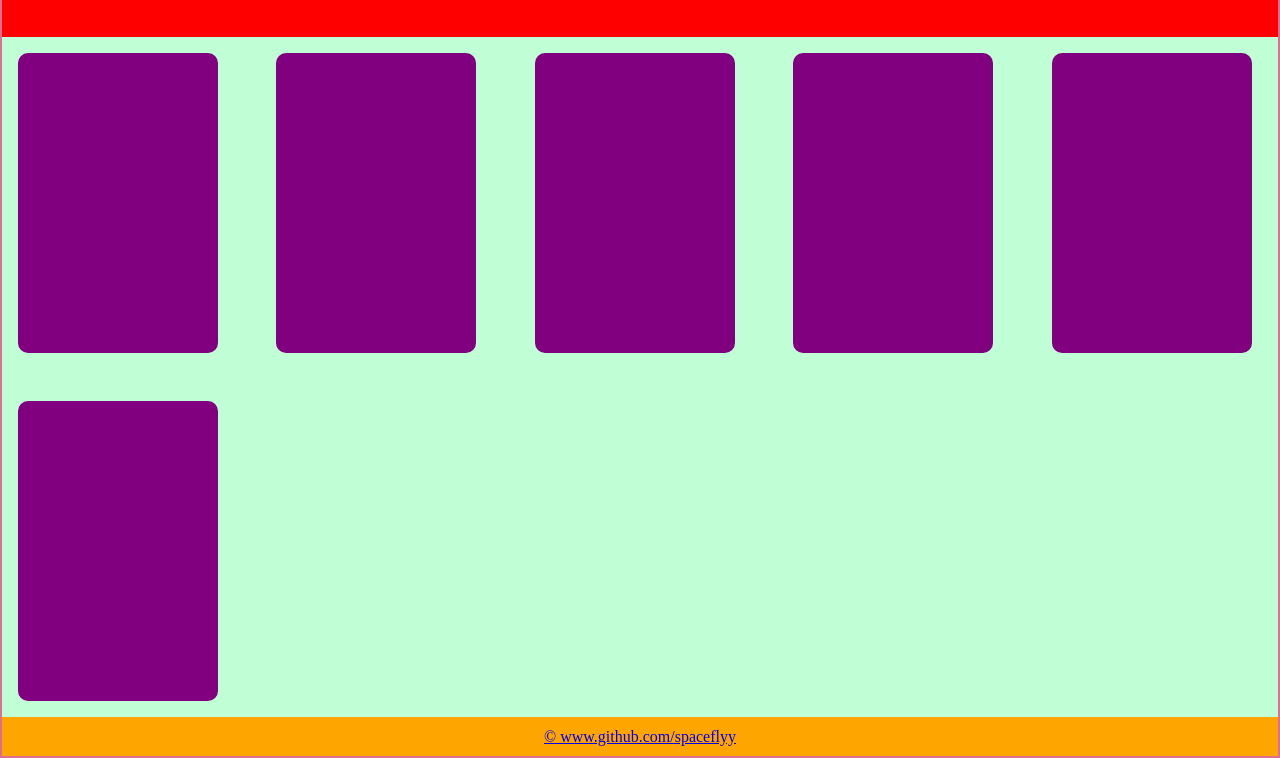
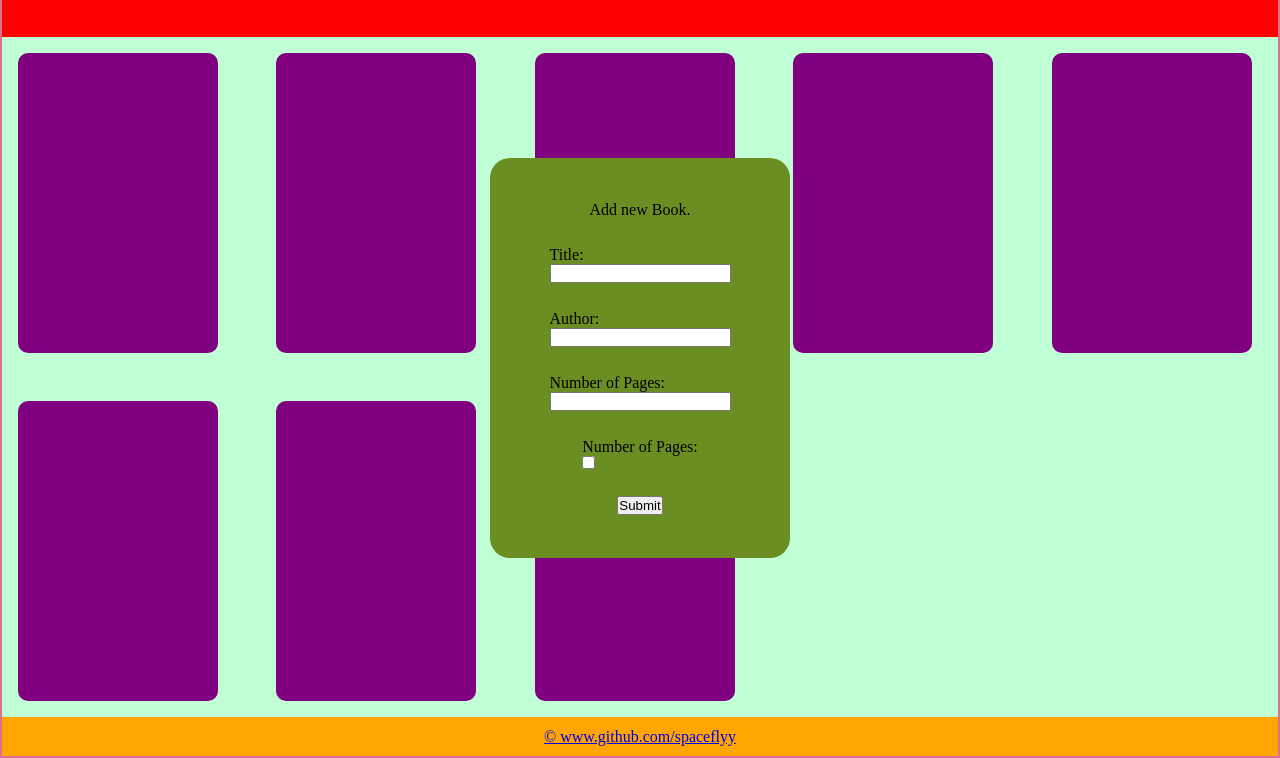
Before and after one commit to Spaceflyy/Library, a plain HTML site: page index.html in a window 1280 px wide. Shown: the part 42-800 px from the top of the page. Drawn offline with Linux system fonts and the light colour scheme.

Commit message:
Add simple form to add new book

```diff
--- a/index.html
+++ b/index.html
@@ -10,6 +10,27 @@
 <body>
     <div class="mainContent">
         <div class = header><h1>Library</h1></div>
+        <div class="addBookForm">
+
+            <form action="#" method="post">
+                <p>Add new Book.</p>
+                <label for="title">Title:
+                    <input type="text" id = "title">
+                </label>
+                <label for="auth"> Author:
+                    <input type="text" id = "auth">
+                </label>
+                <label for="pages">Number of Pages:
+                    <input type="text" id = "pages">
+                </label>
+                <label for="read">Number of Pages:
+                    <input type="checkbox" id = "read">
+                </label>
+                <label for="read">
+                    <input type="submit">
+                </label>
+            </form>
+        </div>
         <div class = bookContainer>
             <div class="bookCard"></div>
             <div class="bookCard"></div>
@@ -17,6 +38,9 @@
             <div class="bookCard"></div>
             <div class="bookCard"></div>
             <div class="bookCard"></div>
+            <div class="bookCard"></div>
+            <div class="bookCard"></div>
+
         </div>
         <div class = footer><a href = https://github.com/spaceflyy>&copy www.github.com/spaceflyy</a></div>
     </div>
--- a/main.js
+++ b/main.js
@@ -0,0 +1,13 @@
+let myLibrary = [];
+
+function Book(title, author, pages, read) {
+    this.title = title;
+    this.author = author;
+    this.pages = pages;
+    this.read = read;
+}
+
+function addBookToLibrary()
+{
+
+}
--- a/styles.css
+++ b/styles.css
@@ -1,4 +1,10 @@
+:root
+{
+    --padding-margin: 1rem;
+}
+
 *{
+
     margin: 0;
     padding: 0;
     box-sizing:border-box;
@@ -12,15 +18,45 @@
     border: palevioletred 2px solid;
 }
 
+.addBookForm
+{
+    position:absolute;
+    left:0;
+    right:0;
+    top:0;
+    bottom:0;
+    margin: auto;
+    background-color: olivedrab;
+    border-radius: 20px;
+    width: 300px;
+    height:400px;
+}
+
+.addBookForm form
+{
+    display: flex;
+    padding:var(--padding-margin);
+    flex-direction: column;
+    align-items: center;
+    justify-content:space-evenly;
+    height:100%;
+    width:100%;
+}
+
+.addBookForm label, input
+{
+    display:block;
+}
+
 .bookContainer{
     display:grid;
     grid-template-columns: repeat(auto-fit, minmax(200px, 1fr));
-    gap:1rem;
+    gap:var(--padding-margin);
 }
 
 .bookCard
 {
-    margin:1rem;
+    margin:var(--padding-margin);
     background-color:purple;
     width: 200px;
     height: 300px;
```
